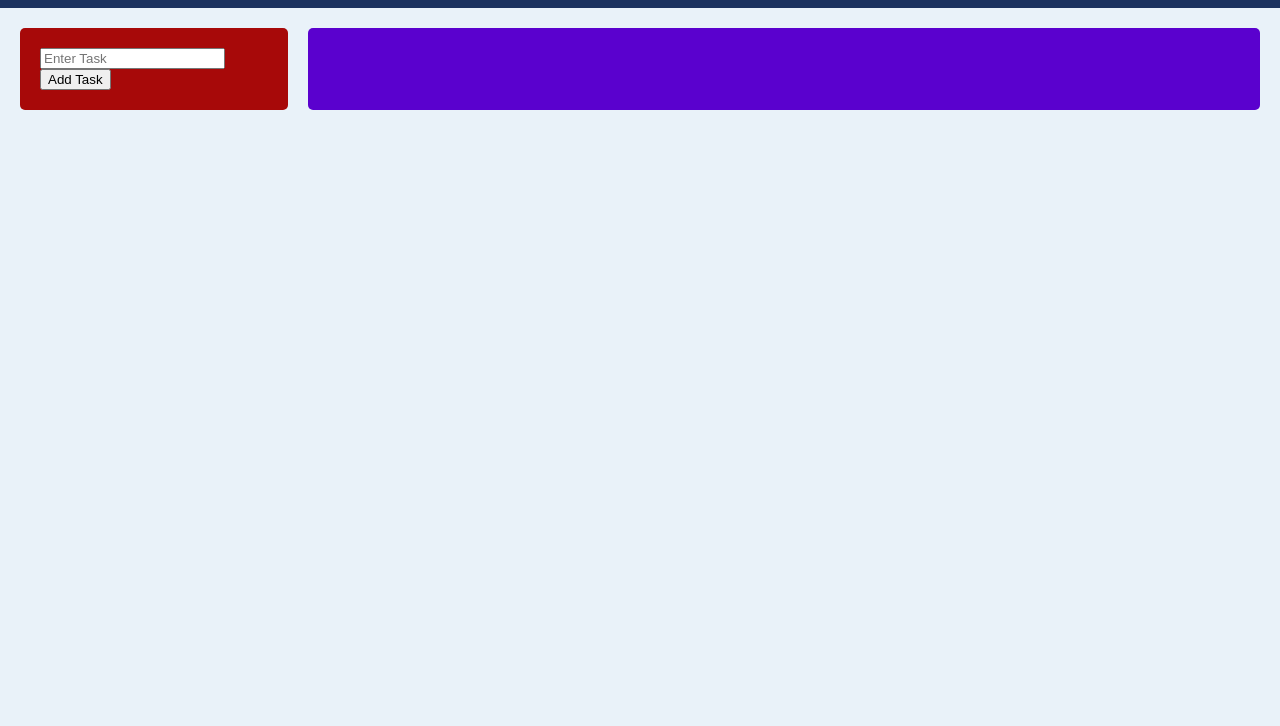
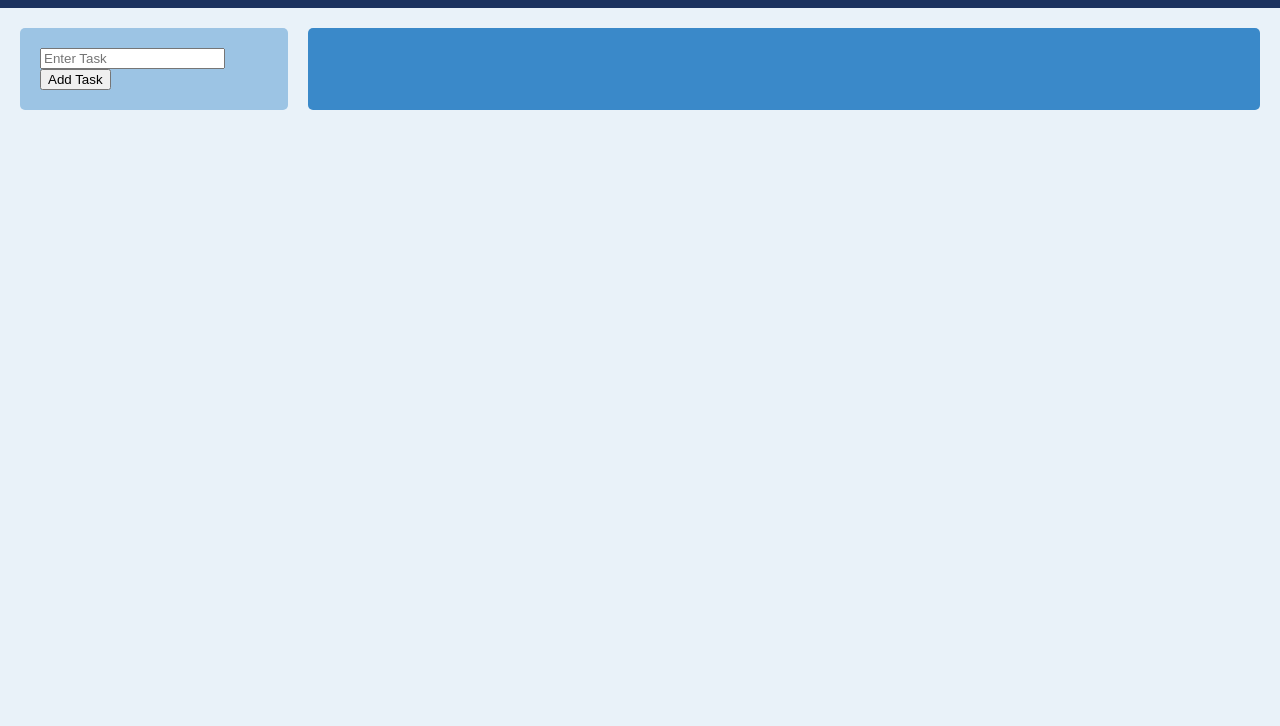
Before and after one commit to RodrigoPestana35/To-Do-Website, a plain HTML site: page Home.html in a window 1280 px wide. Shown: the part 74-800 px from the top of the page. Drawn offline with nearby package versions, Linux system fonts and the light colour scheme.

Commit message:
Change background colors in Style.css

```diff
--- a/Style.css
+++ b/Style.css
@@ -21,7 +21,7 @@ body {
     margin-top: 20px;
     margin-left: 20px;
     padding: 20px;
-    background-color: #a70909;
+    background-color: #9cc4e4;
     border-radius: 5px;
 }
 
@@ -31,6 +31,6 @@ body {
     margin-left: 20px;
     margin-right: 20px;
     padding: 20px;
-    background-color: #5a01ce;
+    background-color: #3a89c9;
     border-radius: 5px;
 }
```
